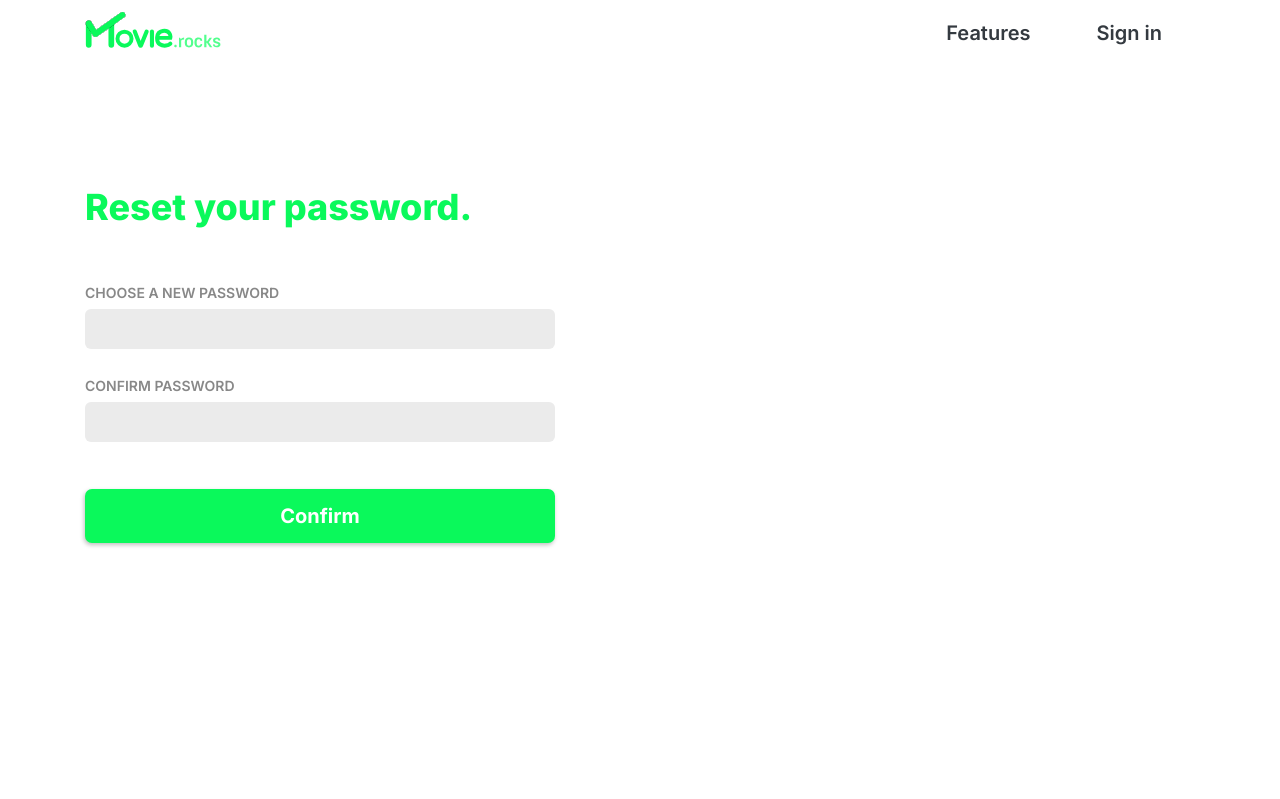
After one commit to stephancill/moviecheck, a Python web app: template templates/change-password.html in a window 1280 px wide. The commit adds this page. Shown: the top 799 px of the page. Run offline with Jinja, Linux system fonts and the light colour scheme; the template is opened without the code that fills it, so the values that code supplies are empty; some libraries are stand-ins or nearby versions.

Commit message:
Implement forgot password

```diff
--- a/app.py
+++ b/app.py
@@ -76,6 +76,11 @@ async def login_page(request):
 	template = request.app.env.get_template("sign-in.html")
 	return html(template.render())
 
+@app.route("/forgot")
+async def forgot_password_page(request):
+	template = request.app.env.get_template("forgot-password.html")
+	return html(template.render())
+
 if __name__ == "__main__":
 	# ssl = {'cert': "localhost.pem", 'key': "localhost-key.pem"}
 	app.run(host="0.0.0.0", port=8080, debug=True)
--- /dev/null
+++ b/templates/change-password.html
@@ -0,0 +1,32 @@
+{% extends "base.html" %}
+
+{% block head %}
+{{super()}}
+<link rel="stylesheet" href="/static/css/authentication.css">
+{% endblock %}
+
+{% block title %}Forgot Password{% endblock %}
+
+{% block content %}
+
+<div class="container">
+    <section>
+        <form action="{{url_for('auth.reset_password', token=token)}}" method="POST">
+            <h2><strong>Reset your password.</strong></h2>
+            <div class="form-field">
+                <h5>Choose a new password</h5>
+                <input type="password" name="password" required>
+            </div>
+            <div class="form-field">
+                <h5>Confirm password</h5>
+                <input type="password" name="confirm_password" required>
+            </div>
+            <div class="col align-center form-footer">
+                <div class="row pb-3"><button type="submit" class="cta-button">Confirm</button></div>
+            </div>
+        </form>
+    </section>
+</div>
+
+
+{% endblock %}
--- a/templates/sign-in.html
+++ b/templates/sign-in.html
@@ -25,7 +25,7 @@
             </div>
             <div class="col align-center form-footer">
                 <div class="row pb-3"><button type="submit" class="cta-button">Sign in</button></div>
-                <div class="row mt-3 pb-3"><a class="mx-auto" href="{{url_for('auth.forgot_password_page')}}">Forgot your password?</a></div>
+                <div class="row mt-3 pb-3"><a class="mx-auto" href="{{url_for('forgot_password_page')}}">Forgot your password?</a></div>
                 <div class="row mb-auto pb-3"><a class="mx-auto" href="{{url_for('register_page')}}">Need an account?</a></div>
             </div>
         </form>
```
Also changed, not shown: routes/auth.py (+5 -11 lines), templates/forgot-password.html (added, +29 -0 lines).
